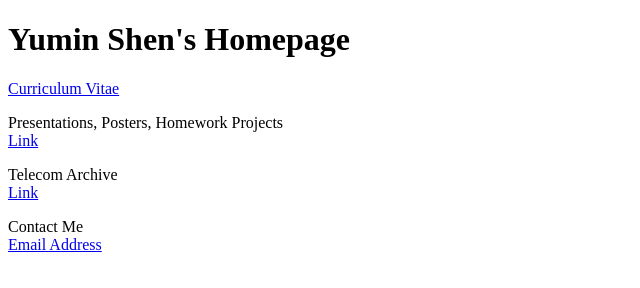
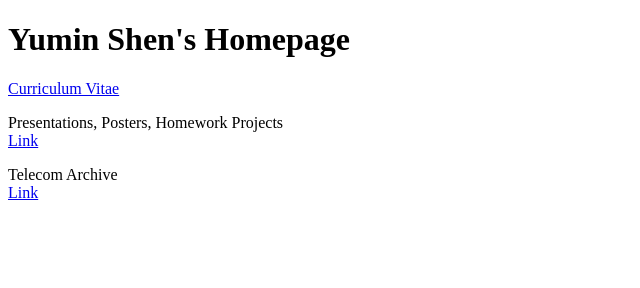
Before and after one commit to nimuynehs/nimuynehs.github.io, a plain HTML site: page index.html in a window 1280 px wide. Shown: the whole page, without its empty margins (0-640 px from the left). Drawn offline with Linux system fonts and the light colour scheme.

Commit message:
Update index.html

```diff
--- a/index.html
+++ b/index.html
@@ -13,8 +13,5 @@
 <p> Telecom Archive
   <br>
   <a href="2019-2022.html"> Link</a></p>
-<p> Contact Me
-  <br>
-  <a href="mailto: shen.1742@osu.edu"> Email Address</a></p>
 </body>
 </html>
```
